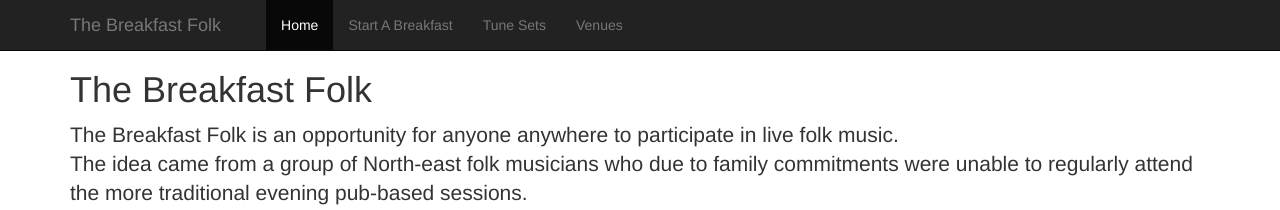
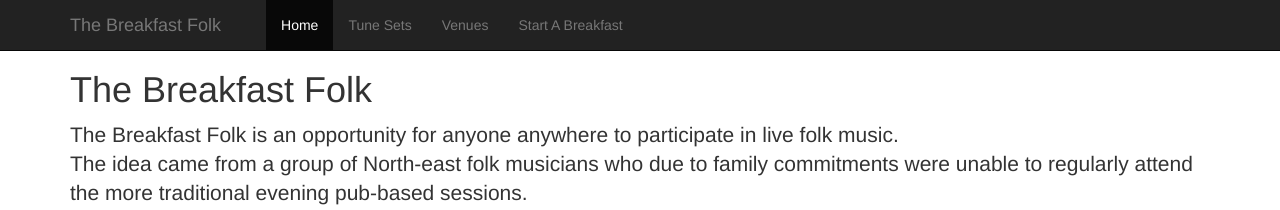
Before and after one commit to thebreakfastfolk/thebreakfastfolk.github.io, a Jekyll site: the page built from index.html, in a window 1280 px wide. Shown: the top 210 px of the page. Built offline with Jekyll 4.4.1, drawn with Linux system fonts in a browser that asks for light colours.

Commit message:
fix navigation order

```diff
--- a/_layouts/default.html
+++ b/_layouts/default.html
@@ -45,8 +45,8 @@
 
 
             <ul class="nav navbar-nav">
-
-                {% for node in site.pages %}
+                {% assign nodes = site.pages | sort: 'menu' %}
+                {% for node in nodes %}
 
                 {% if page.url == node.url %}
                 <li class="active">
--- a/index.html
+++ b/index.html
@@ -1,5 +1,6 @@
 ---
 title: Home
+menu: 1
 ---
 
 
--- a/start_a_breakfast.html
+++ b/start_a_breakfast.html
@@ -1,3 +1,4 @@
 ---
 title: Start A Breakfast
+menu: 4
 ---
--- a/tune_sets.html
+++ b/tune_sets.html
@@ -1,5 +1,6 @@
 ---
 title: Tune Sets
+menu: 2
 ---
 
 <div>
--- a/venues.html
+++ b/venues.html
@@ -1,5 +1,6 @@
 ---
 title: Venues
+menu: 3
 ---
 
 <div class="container map">
```
